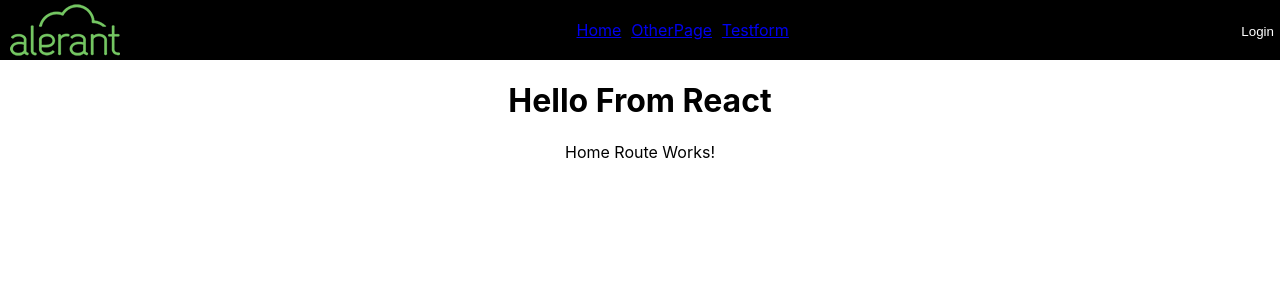
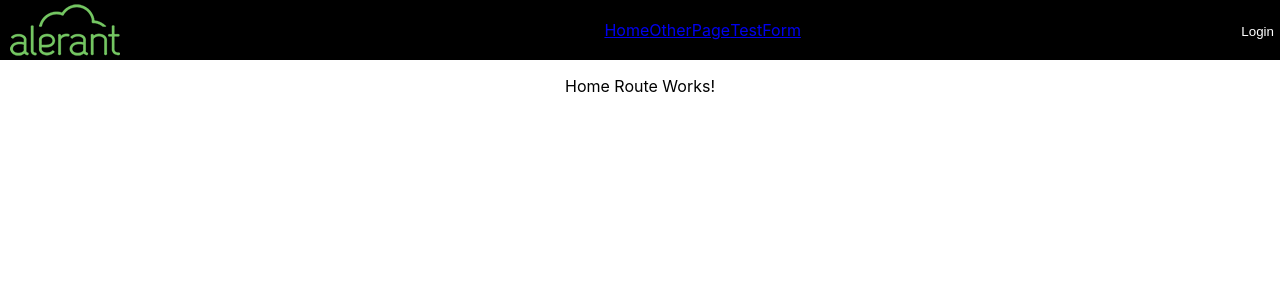
Before and after one commit to bbalazs79/ReactTesting, a React (Create React App) app: page / in a window 1280 px wide. Shown: the top 300 px of the page. Built offline with nearby package versions, Linux system fonts and the light colour scheme.

Commit message:
fix routing

```diff
--- a/package.json
+++ b/package.json
@@ -12,7 +12,7 @@
     "@types/react-dom": "^18.0.0",
     "react": "^18.0.0",
     "react-dom": "^18.0.0",
-    "react-router-dom": "^5.3.1",
+    "react-router-dom": "^6.3.0",
     "react-scripts": "5.0.1",
     "typescript": "^4.6.3",
     "web-vitals": "^2.1.4"
--- a/src/App.tsx
+++ b/src/App.tsx
@@ -1,9 +1,9 @@
-import { BrowserRouter as Router, Route, Switch } from 'react-router-dom';
+import { BrowserRouter as Router, Route, Routes } from 'react-router-dom';
 import './App.css';
-import Header from './components/Header';
-import Home from './components/Home';
-import OtherPage from './components/OtherPage';
-import Testform from './components/Testform';
+import Header from './components/header/Header';
+import Home from './components/home/Home';
+import OtherPage from './components/otherpage/OtherPage';
+import Testform from './components/testform/Testform';
 
 
 function App() {
@@ -12,12 +12,11 @@ function App() {
     <Router>
       <div className="App">
         <Header />
-        <h1>Hello From React</h1>
-        <Switch>
-          <Route exact path='/' component={Home} />
-          <Route path='/otherpage' component={OtherPage} />
-          <Route path='/testform' component={Testform} />
-        </Switch>
+        <Routes>
+        <Route path='/' element={<Home />} />
+          <Route path='/otherpage' element={<OtherPage />} />
+          <Route path='/testform' element={<Testform />} />
+        </Routes>
       </div>
     </Router>
   );
--- a/src/components/Header.tsx
+++ b/src/components/header/Header.tsx
@@ -1,26 +1,17 @@
 import './header.css';
-import logo from '../assets/img/logo.png';
+import logo from '../../assets/img/logo.png';
 import { useState } from 'react';
-import { BrowserRouter as Router, Link } from 'react-router-dom';
+import Nav from '../nav/nav.component';
+
 
 const Header = () => {
-  const [isLoggedIn, setIsLoggedIn] = useState(false)
+  const [isLoggedIn, setIsLoggedIn] = useState(false);
 
   return (
     <header>
         <div className='navbar'>
-          <img src={logo} alt=''/>
-
-          <Router>
-            <div>
-              <nav>
-                <Link to='/'>Home</Link> |
-                <Link to='/otherpage'>OtherPage</Link> |
-                <Link to='/testform'>Testform</Link>
-              </nav>
-            </div>
-          </Router>
-
+          <img src={logo}/>
+          <Nav />
           <div>
             {isLoggedIn && <button className='navbar-user'>BB</button>}
             { isLoggedIn ? <button onClick={()=>{setIsLoggedIn(!isLoggedIn)}} className='navbar-btn'>Logout</button> : <button onClick={()=>{setIsLoggedIn(!isLoggedIn)}} className='navbar-btn'>Login</button> }
--- /dev/null
+++ b/src/components/nav/nav.component.tsx
@@ -0,0 +1,16 @@
+import { Link, NavLink } from "react-router-dom";
+import './nav.css';
+
+const Nav = () => {
+    return (
+        <nav>
+            <ul>
+                <li><Link to="/">Home</Link></li>
+                <li><Link to="/otherpage">OtherPage</Link></li>
+                <li><Link to="/testform" >TestForm</Link></li>
+            </ul>
+        </nav>
+    );
+  }
+
+  export default Nav;
--- /dev/null
+++ b/src/components/nav/nav.css
@@ -0,0 +1,9 @@
+ul {
+    display: flex;
+    justify-content: center;
+    flex-direction: row;
+}
+
+li {
+    list-style: none;
+}
```
Also changed, not shown: src/components/header/header.css (renamed from src/components/header.css), src/components/home/Home.tsx (renamed from src/components/Home.tsx), src/components/otherpage/OtherPage.tsx (renamed from src/components/OtherPage.tsx), src/components/testform/Testform.tsx (renamed from src/components/Testform.tsx), src/components/testform/testform.css (renamed from src/components/testform.css), 1 other file (tests, documents, lock files or other folders).
